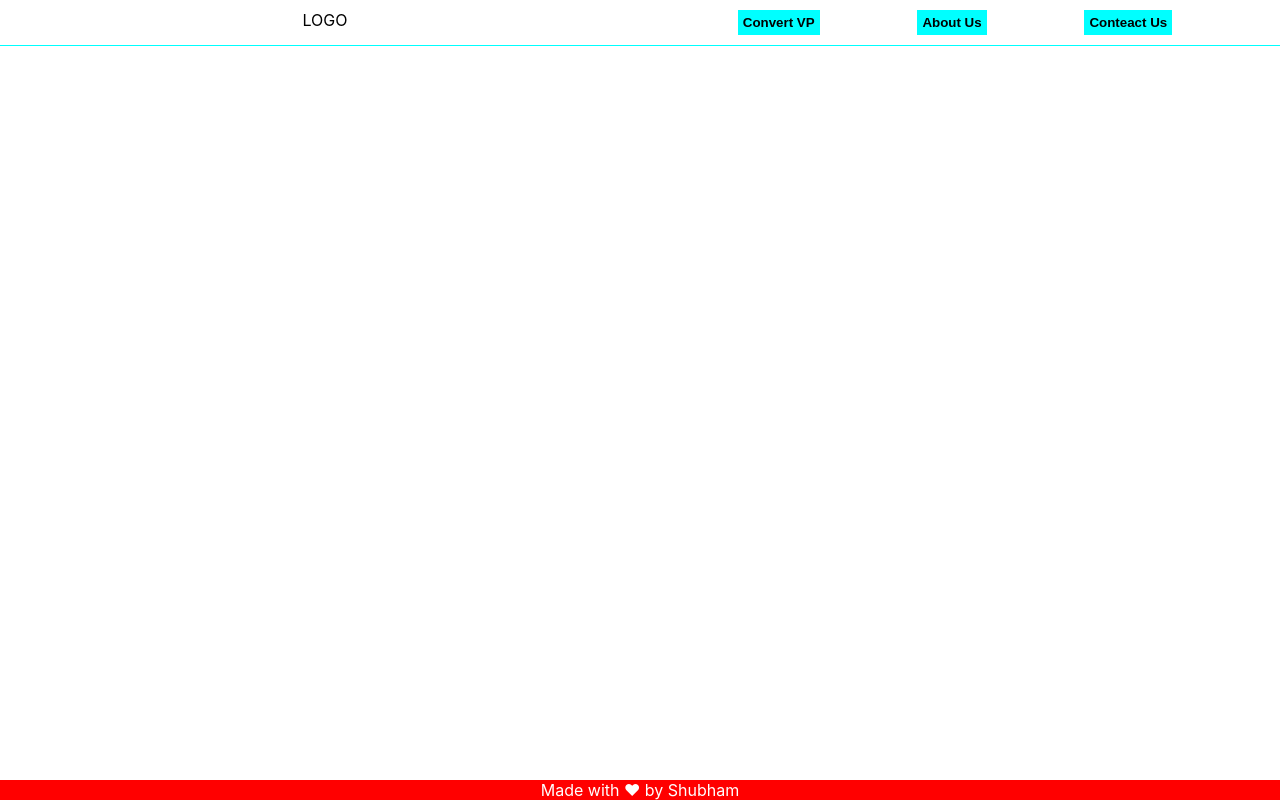
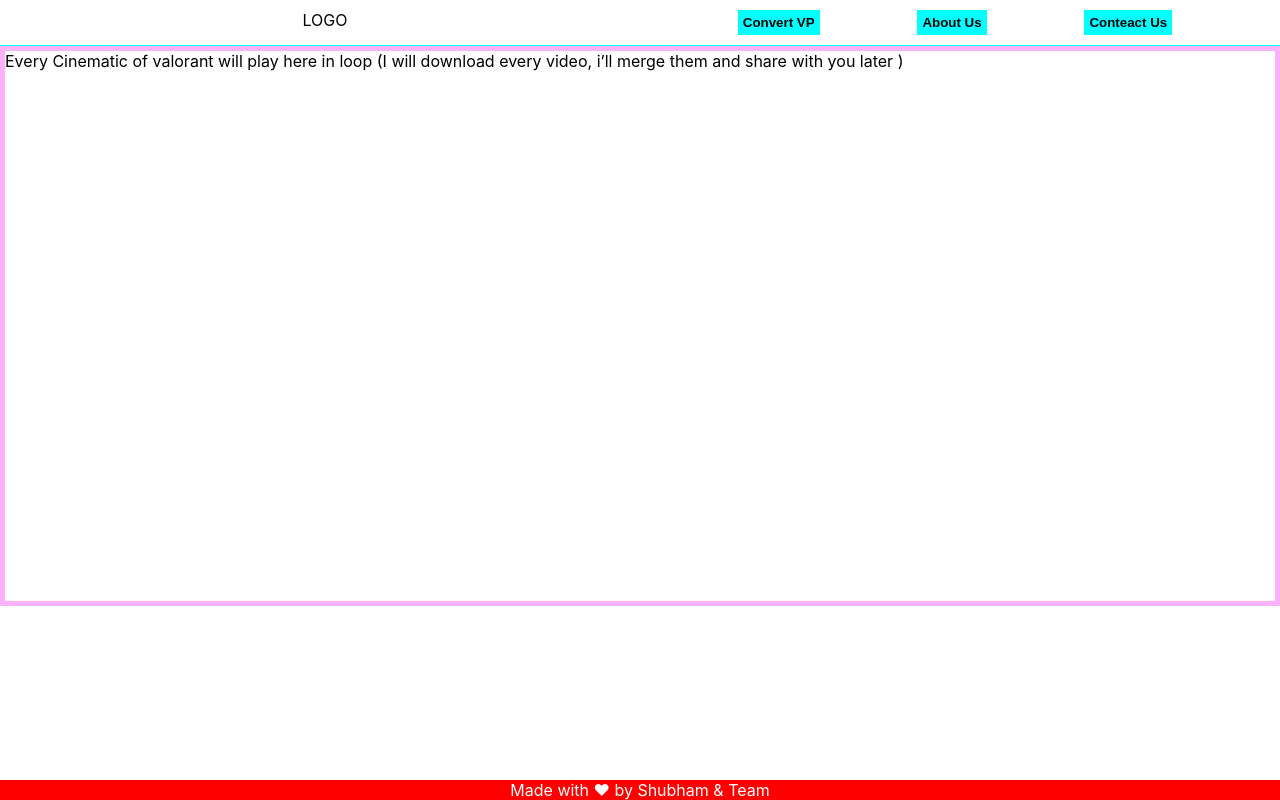
Before and after one commit to denny-Madhav/valo-exchange, a React (Create React App) app: page / in a window 1280 px wide. Built offline with nearby package versions, Linux system fonts and the light colour scheme.

Commit message:
val-vid div added + extra margin fix

```diff
--- a/src/App.css
+++ b/src/App.css
@@ -1,3 +1,5 @@
 .App {
-  /* text-align: center; */
+ margin: 0;
+ padding: 0;
+ box-sizing: border-box;
 }
--- a/src/App.js
+++ b/src/App.js
@@ -1,14 +1,16 @@
 import './App.css';
+import CinematicVideo from './components/CinematicVideo';
 import Footer from './components/Footer';
 import Navbar from './components/Navbar';
 
 function App() {
   return (
     <div className="App">
-       <>
+       <div>
         <Navbar/>
         <Footer/>
-       </>
+        <CinematicVideo/>
+       </div>
     </div>
   );
 }
--- /dev/null
+++ b/src/components/CinematicVideo.jsx
@@ -0,0 +1,14 @@
+import React from 'react';
+
+function CinematicVideo() {
+  return (
+    <div className="vid-loop">
+        Every Cinematic of valorant will
+        play here in loop (I will download
+        every video, i’ll merge them and
+        share with you later )
+    </div>
+  )
+}
+
+export default CinematicVideo
--- a/src/components/Footer.jsx
+++ b/src/components/Footer.jsx
@@ -3,7 +3,7 @@ import React from 'react';
 function Footer() {
   return (
     <div className='footer'>
-        Made with ❤ by Shubham
+        Made with ❤ by Shubham & Team
     </div>
   )
 }
--- a/src/index.css
+++ b/src/index.css
@@ -1,4 +1,4 @@
-body {
+body,div {
   margin: 0;
   padding: 0;
   font-family: -apple-system, BlinkMacSystemFont, 'Segoe UI', 'Roboto', 'Oxygen',
@@ -15,8 +15,11 @@ code {
     monospace;
 }
 
+/*  *********   Navbar **************** */
+
 .navbar{
   /* border: 2px solid red; */
+  width: 100%;
   border-bottom: 1px aqua solid;
   text-align: center;
   display: flex;
@@ -46,6 +49,18 @@ justify-content: space-evenly;
   border: none;
 }
 
+/*  ******* Cinematic Valo video ************ */
+
+.vid-loop{
+  /* margin: ; */
+  /* padding: 10px; */
+  width: 100%;
+  height: 70vh;
+  border: 5px solid rgb(252, 177, 255);
+}
+
+
+/* ************  Footer ****************** */
 .footer{
   position: fixed;
   left: 0;
```
